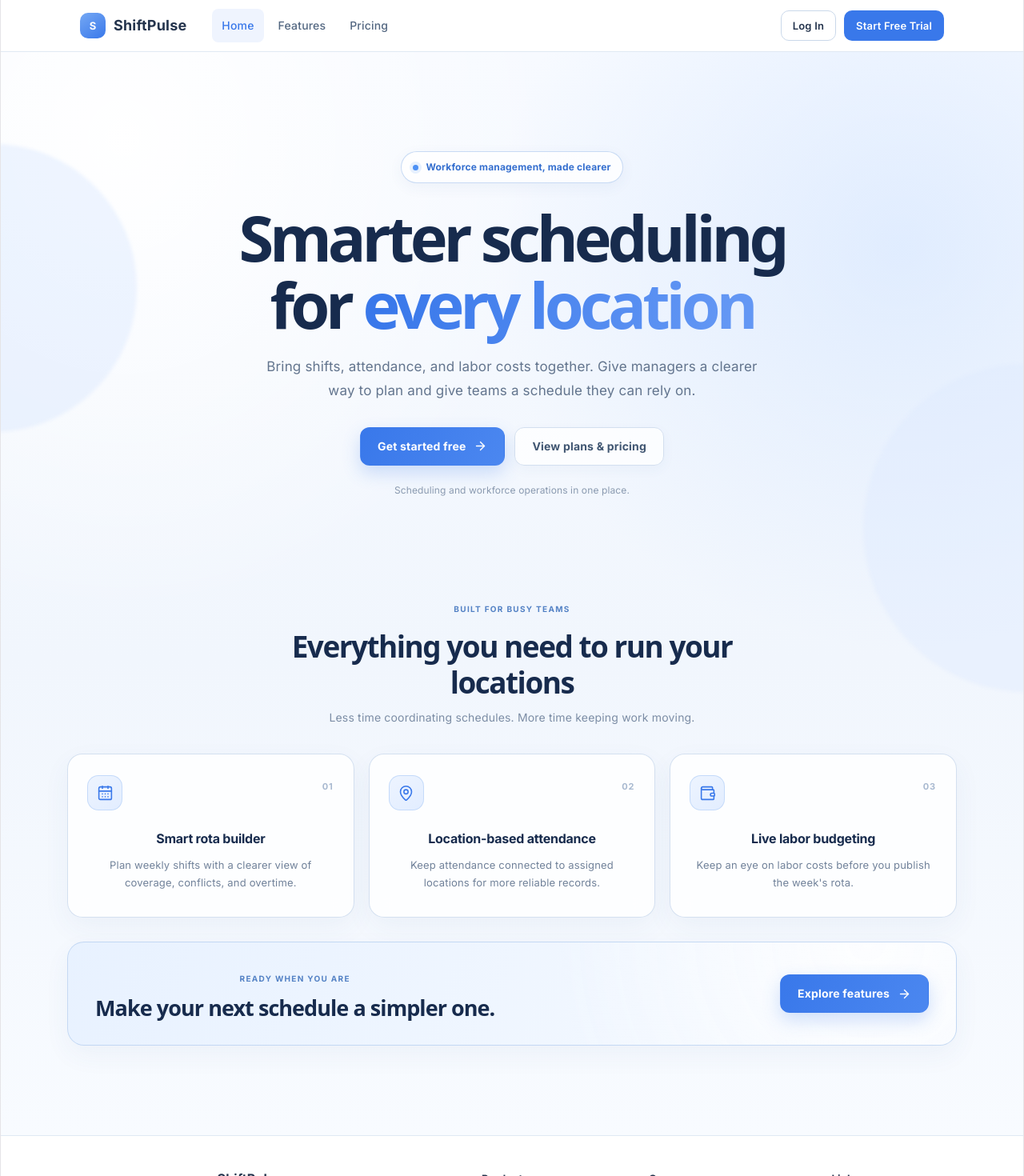
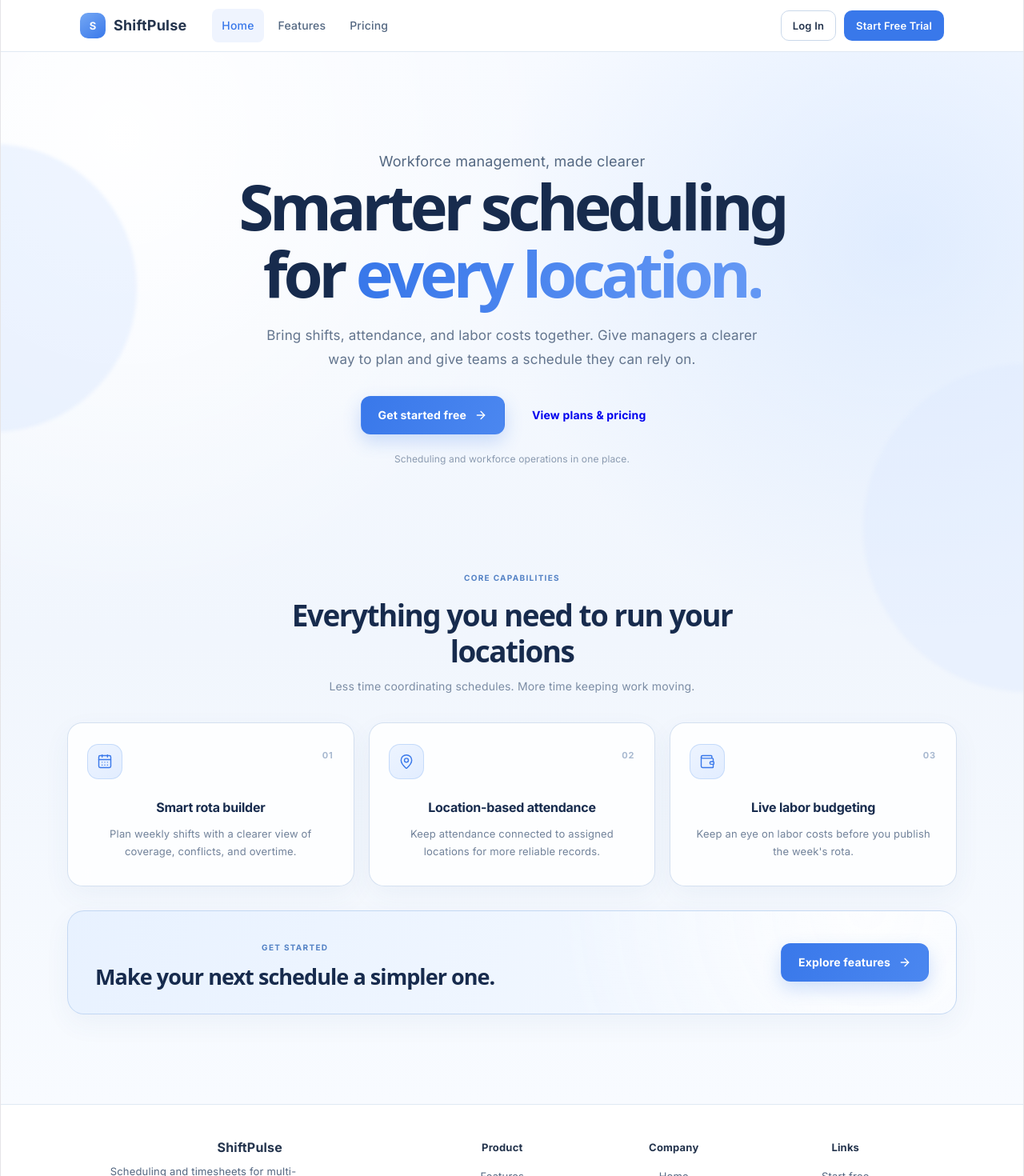
Before and after one commit to talhaimran3/fictional-space-robot, a React app in the folder multi-tenant-saas/frontend/: page / in a window 1280 px wide. Shown: the top 1470 px of the page at 80% size. Built offline with nearby package versions, Linux system fonts and the light colour scheme; the HTML template or start-up script is replaced by a standard one.

Commit message:
Simplify landing page visual design

```diff
--- a/multi-tenant-saas/frontend/src/components/LandingPage.jsx
+++ b/multi-tenant-saas/frontend/src/components/LandingPage.jsx
@@ -29,15 +29,14 @@ export default function LandingPage() {
     <main className="sp-landing">
       <section className="sp-landing-hero" aria-labelledby="sp-landing-title">
         <div className="sp-landing-hero-content">
-          <span className="sp-landing-pill">
-            <span className="sp-landing-pill-dot" aria-hidden="true" />
+          <span className="sp-landing-eyebrow">
             Workforce management, made clearer
           </span>
 
           <h1 id="sp-landing-title">
             Smarter scheduling
             <br />
-            for <span className="sp-landing-heading-accent">every location</span>
+            for <span className="sp-landing-heading-accent">every location.</span>
           </h1>
 
           <p className="sp-landing-intro">
@@ -51,11 +50,11 @@ export default function LandingPage() {
               className="sp-landing-btn sp-landing-btn--primary"
             >
               Get started free
-              <ArrowRight size={17} aria-hidden="true" />
+              <ArrowRight size={16} aria-hidden="true" />
             </Link>
             <Link
               to="/pricing"
-              className="sp-landing-btn sp-landing-btn--outline"
+              className="sp-landing-btn sp-landing-btn--secondary"
             >
               View plans &amp; pricing
             </Link>
@@ -72,7 +71,7 @@ export default function LandingPage() {
         aria-labelledby="sp-landing-features-title"
       >
         <div className="sp-landing-section-head">
-          <span className="sp-landing-kicker">BUILT FOR BUSY TEAMS</span>
+          <span className="sp-landing-kicker">CORE CAPABILITIES</span>
           <h2 id="sp-landing-features-title">
             Everything you need to run your locations
           </h2>
@@ -83,11 +82,15 @@ export default function LandingPage() {
 
         <div className="sp-landing-grid">
           {features.map(({ icon: Icon, title, description }, index) => (
-            <article className="sp-landing-card" key={title}>
+            <article
+              className="sp-landing-card"
+              key={title}
+              style={{ "--sp-landing-card-index": index }}
+            >
               <div className="sp-landing-icon">
-                <Icon size={21} strokeWidth={1.8} aria-hidden="true" />
+                <Icon size={20} strokeWidth={1.7} aria-hidden="true" />
               </div>
-              <span className="sp-landing-card-number">
+              <span className="sp-landing-card-number" aria-hidden="true">
                 0{index + 1}
               </span>
               <h3>{title}</h3>
@@ -98,7 +101,7 @@ export default function LandingPage() {
 
         <div className="sp-landing-cta-band">
           <div className="sp-landing-cta-copy">
-            <span className="sp-landing-kicker">READY WHEN YOU ARE</span>
+            <span className="sp-landing-kicker">GET STARTED</span>
             <h2>Make your next schedule a simpler one.</h2>
           </div>
           <Link
@@ -106,7 +109,7 @@ export default function LandingPage() {
             className="sp-landing-btn sp-landing-btn--primary"
           >
             Explore features
-            <ArrowRight size={17} aria-hidden="true" />
+            <ArrowRight size={16} aria-hidden="true" />
           </Link>
         </div>
       </section>
```
